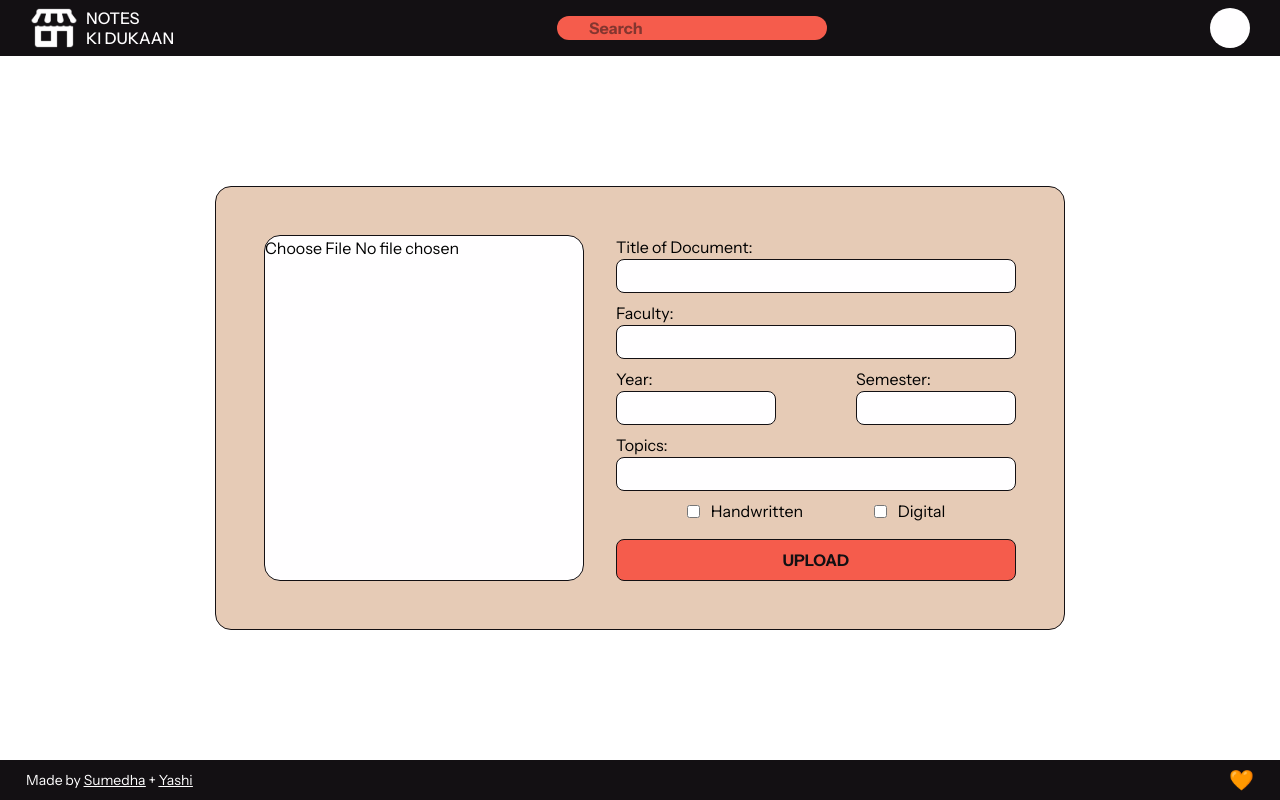
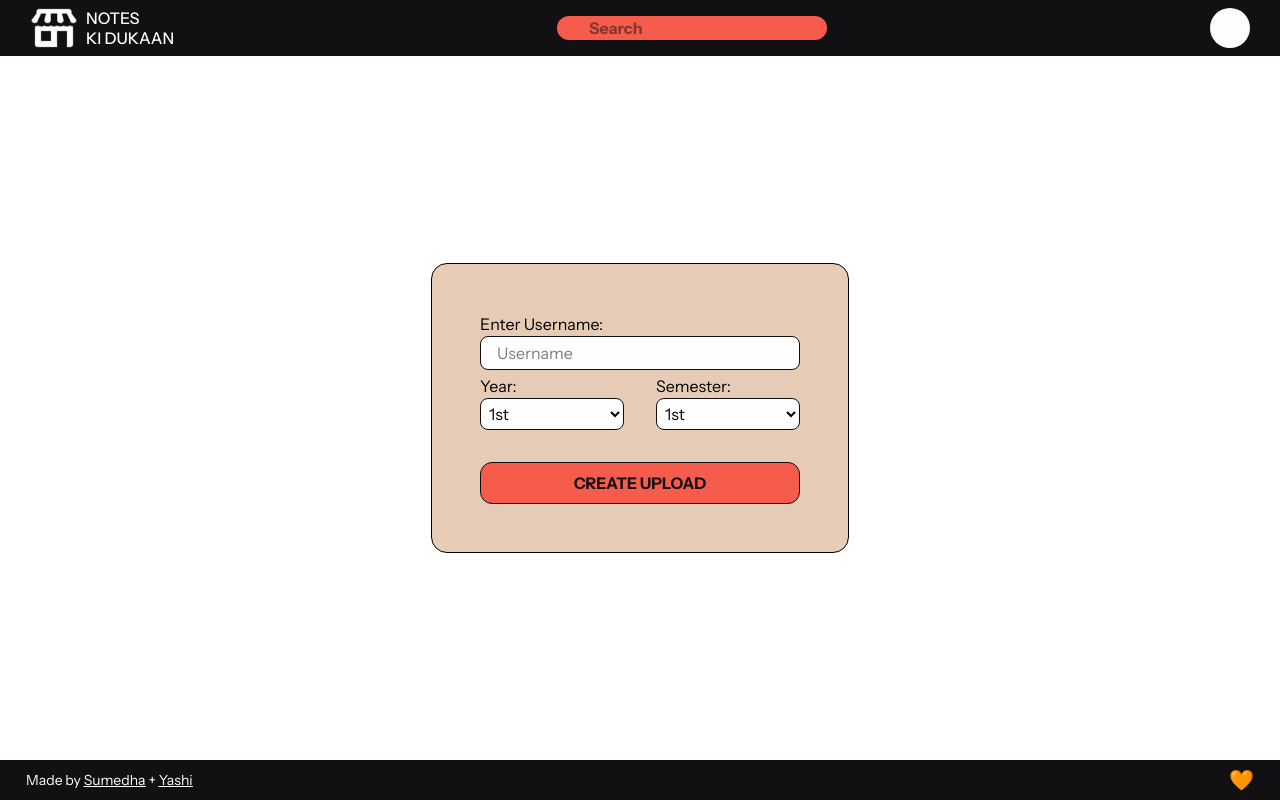
Before and after one commit to SumedhaSinghRathor/notes-ki-dukaan, a React (Vite) app in the folder frontend/: page / in a window 1280 px wide. Built offline with nearby package versions, Linux system fonts and the light colour scheme.

Commit message:
Finished CreateAcc Page

```diff
--- a/frontend/src/App.jsx
+++ b/frontend/src/App.jsx
@@ -1,10 +1,10 @@
 import "./App.css";
-import Upload from "./pages/Upload/Upload";
+import CreateAcc from "./pages/CreateAcc/CreateAcc";
 
 function App() {
   return (
     <div className="w-screen min-h-screen max-h-fit">
-      <Upload />
+      <CreateAcc />
     </div>
   );
 }
--- /dev/null
+++ b/frontend/src/pages/CreateAcc/CreateAcc.jsx
@@ -0,0 +1,16 @@
+import React from "react";
+import Navbar from "../../components/Navbar";
+import CreateAccDialog from "./CreateAccDialog";
+import Footer from "../../components/Footer";
+
+function CreateAcc() {
+  return (
+    <div className="w-screen h-screen flex flex-col items-center justify-between">
+      <Navbar />
+      <CreateAccDialog />
+      <Footer />
+    </div>
+  );
+}
+
+export default CreateAcc;
--- a/frontend/src/pages/CreateAcc/CreateAccDialog.jsx
+++ b/frontend/src/pages/CreateAcc/CreateAccDialog.jsx
@@ -2,13 +2,13 @@ import React from "react";
 
 function CreateAcc() {
   return (
-    <div className="bg-orange-white w-fit border-1 p-[100px] flex flex-col gap-[32px] rounded-[20px]">
-      <div className="flex flex-col gap-[0.5em]">
+    <div className="bg-orange-white w-fit border-1 p-12 flex flex-col gap-8 rounded-2xl">
+      <div className="flex flex-col gap-1">
         <div className="">
           <label htmlFor="">
             Enter Username: <br />
             <input
-              className="bg-white border-1 border-black rounded-[0.5em] w-[560px] px-[2em] py-[0.25em]"
+              className="bg-white border-1 border-black rounded-lg w-80 px-4 py-1"
               type="text"
               placeholder="Username"
             />
@@ -20,16 +20,12 @@ function CreateAcc() {
             <select
               name=""
               id=""
-              className="bg-white border-1 border-black rounded-[0.5em] w-[240px] p-[0.25em]"
+              className="bg-white border-1 border-black rounded-lg w-36 p-1"
             >
               <option value="">1st</option>
               <option value="">2nd</option>
               <option value="">3rd</option>
               <option value="">4th</option>
-              <option value="">5th</option>
-              <option value="">6th</option>
-              <option value="">7th</option>
-              <option value="">8th</option>
             </select>
           </label>
           <label htmlFor="">
@@ -37,7 +33,7 @@ function CreateAcc() {
             <select
               name=""
               id=""
-              className="bg-white border-1 border-black rounded-[0.5em] w-[240px] p-[0.25em]"
+              className="bg-white border-1 border-black rounded-lg w-36 p-1"
             >
               <option value="">1st</option>
               <option value="">2nd</option>
@@ -52,7 +48,7 @@ function CreateAcc() {
         </div>
       </div>
       <div>
-        <button className="font-bold text-center p-[2em] border-1 border-black rounded-[16px] bg-dark-orange text-black w-[560px]">
+        <button className="font-bold text-center p-2 border-1 border-black rounded-xl bg-dark-orange text-black w-80">
           CREATE UPLOAD
         </button>
       </div>
--- a/frontend/src/pages/Upload/Upload.jsx
+++ b/frontend/src/pages/Upload/Upload.jsx
@@ -8,7 +8,7 @@ function Upload() {
     <div className="w-screen h-screen flex flex-col justify-between items-center">
       <Navbar />
       <UploadDialog />
-      <Footer className="fixed bottom-0" />
+      <Footer />
     </div>
   );
 }
```
